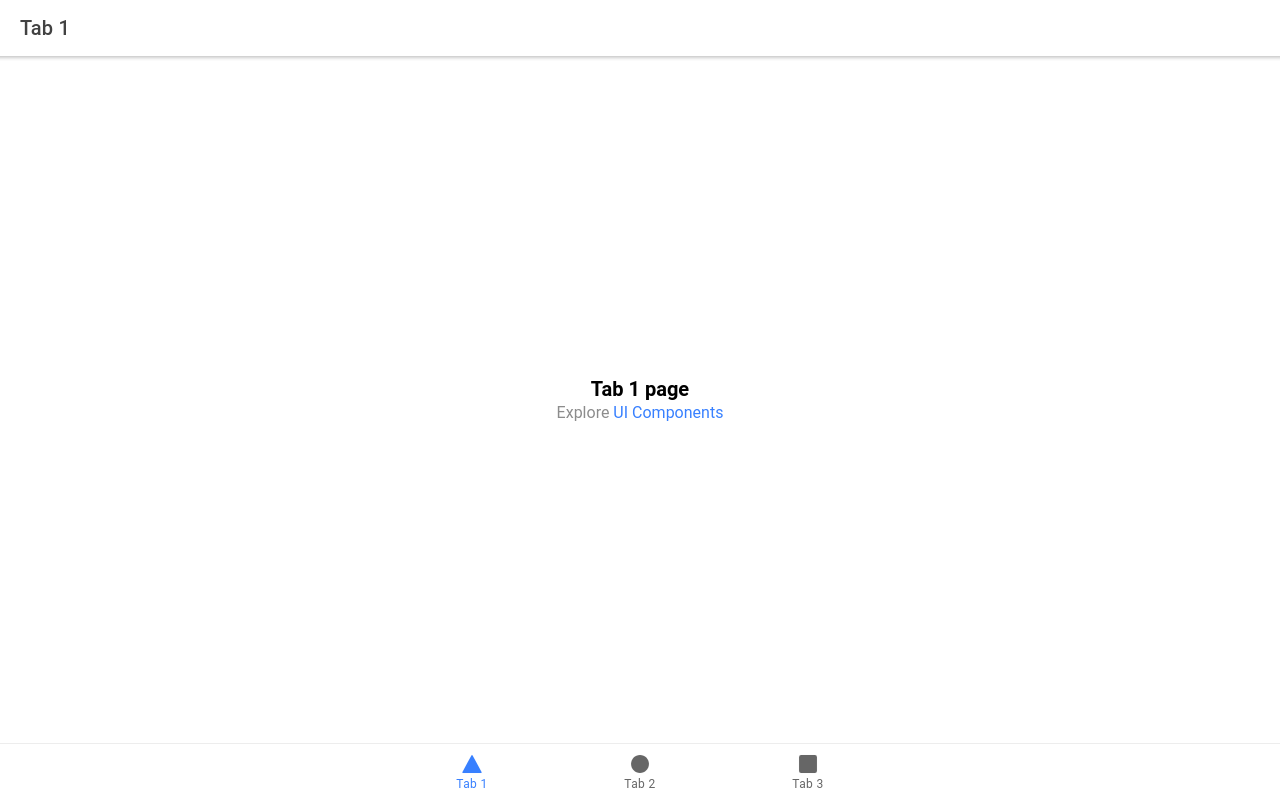
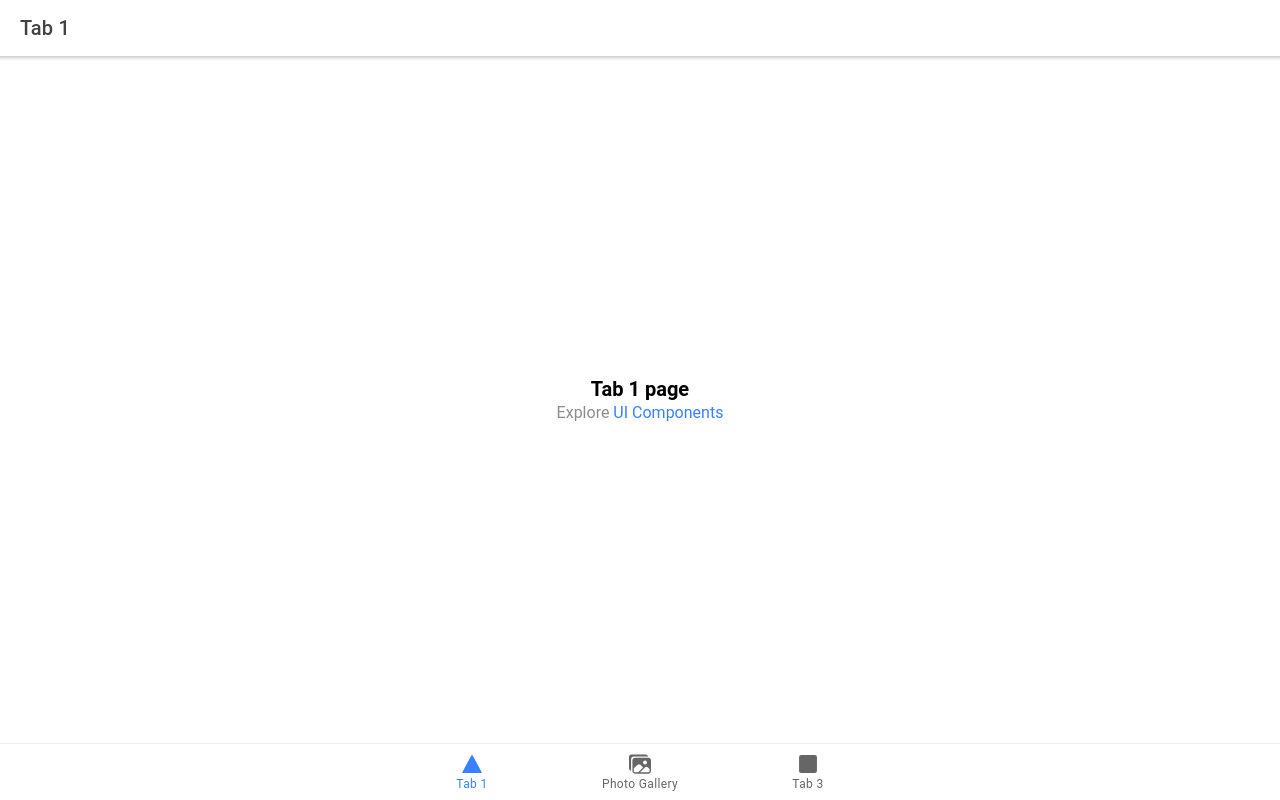
Before and after one commit to tejasmr/photo-gallery, a React (Create React App) app: page /tab1 in a window 1280 px wide. Built offline with nearby package versions, Linux system fonts and the light colour scheme.

Commit message:
Update App.tsx
1. Replaced Tab2 with PhotoGallery
2. Replaced icon of Tab2 with images
3. Changed path of tab2 with photos

```diff
--- a/src/App.tsx
+++ b/src/App.tsx
@@ -10,9 +10,9 @@ import {
   setupIonicReact
 } from '@ionic/react';
 import { IonReactRouter } from '@ionic/react-router';
-import { ellipse, square, triangle } from 'ionicons/icons';
+import { images, square, triangle } from 'ionicons/icons';
 import Tab1 from './pages/Tab1';
-import Tab2 from './pages/Tab2';
+import PhotoGallery from './pages/PhotoGallery';
 import Tab3 from './pages/Tab3';
 
 /* Core CSS required for Ionic components to work properly */
@@ -44,8 +44,8 @@ const App: React.FC = () => (
           <Route exact path="/tab1">
             <Tab1 />
           </Route>
-          <Route exact path="/tab2">
-            <Tab2 />
+          <Route exact path="/photos">
+            <PhotoGallery />
           </Route>
           <Route path="/tab3">
             <Tab3 />
@@ -59,9 +59,9 @@ const App: React.FC = () => (
             <IonIcon icon={triangle} />
             <IonLabel>Tab 1</IonLabel>
           </IonTabButton>
-          <IonTabButton tab="tab2" href="/tab2">
-            <IonIcon icon={ellipse} />
-            <IonLabel>Tab 2</IonLabel>
+          <IonTabButton tab="photos" href="/photos">
+            <IonIcon icon={images} />
+            <IonLabel>Photo Gallery</IonLabel>
           </IonTabButton>
           <IonTabButton tab="tab3" href="/tab3">
             <IonIcon icon={square} />
```
